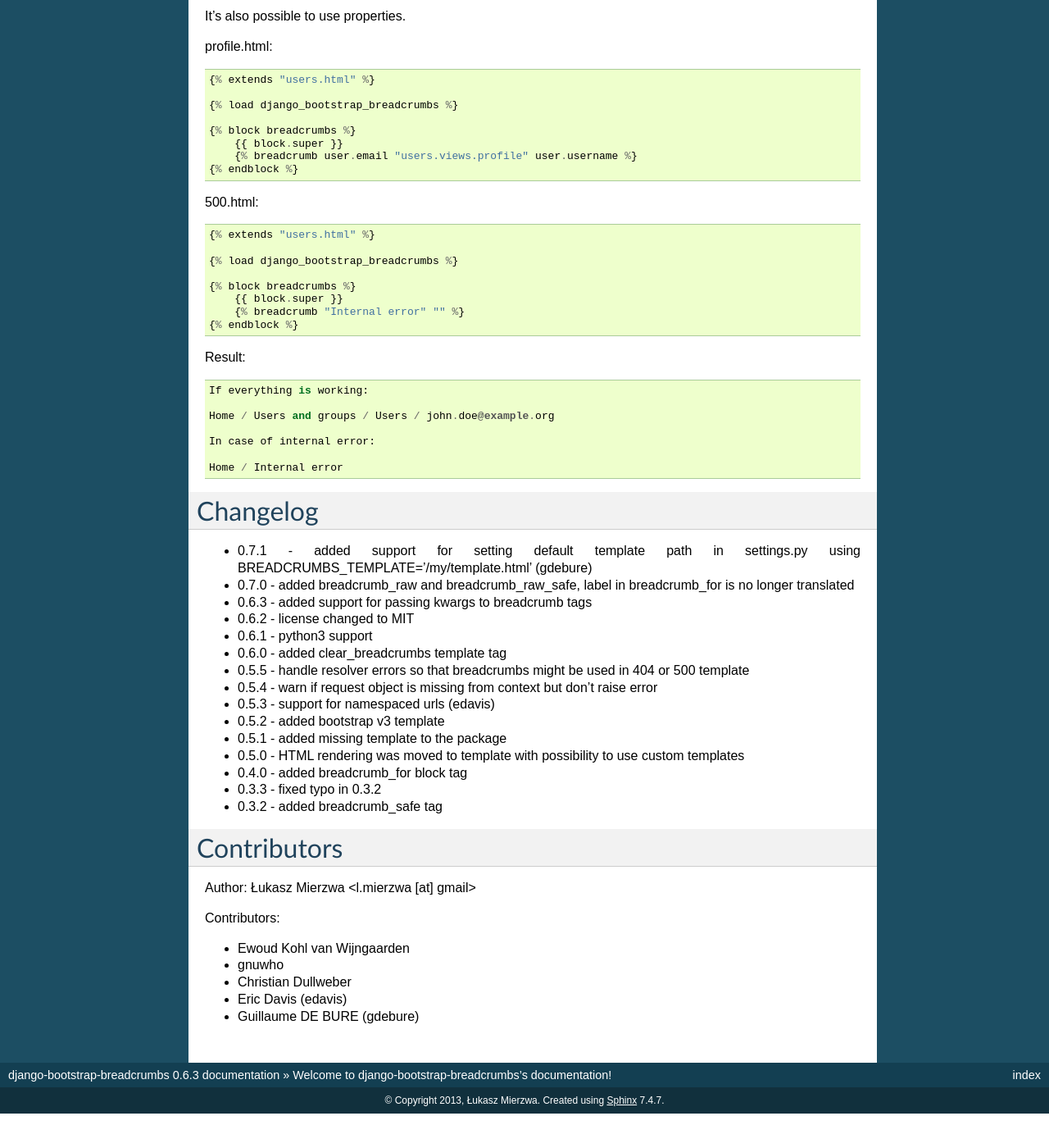
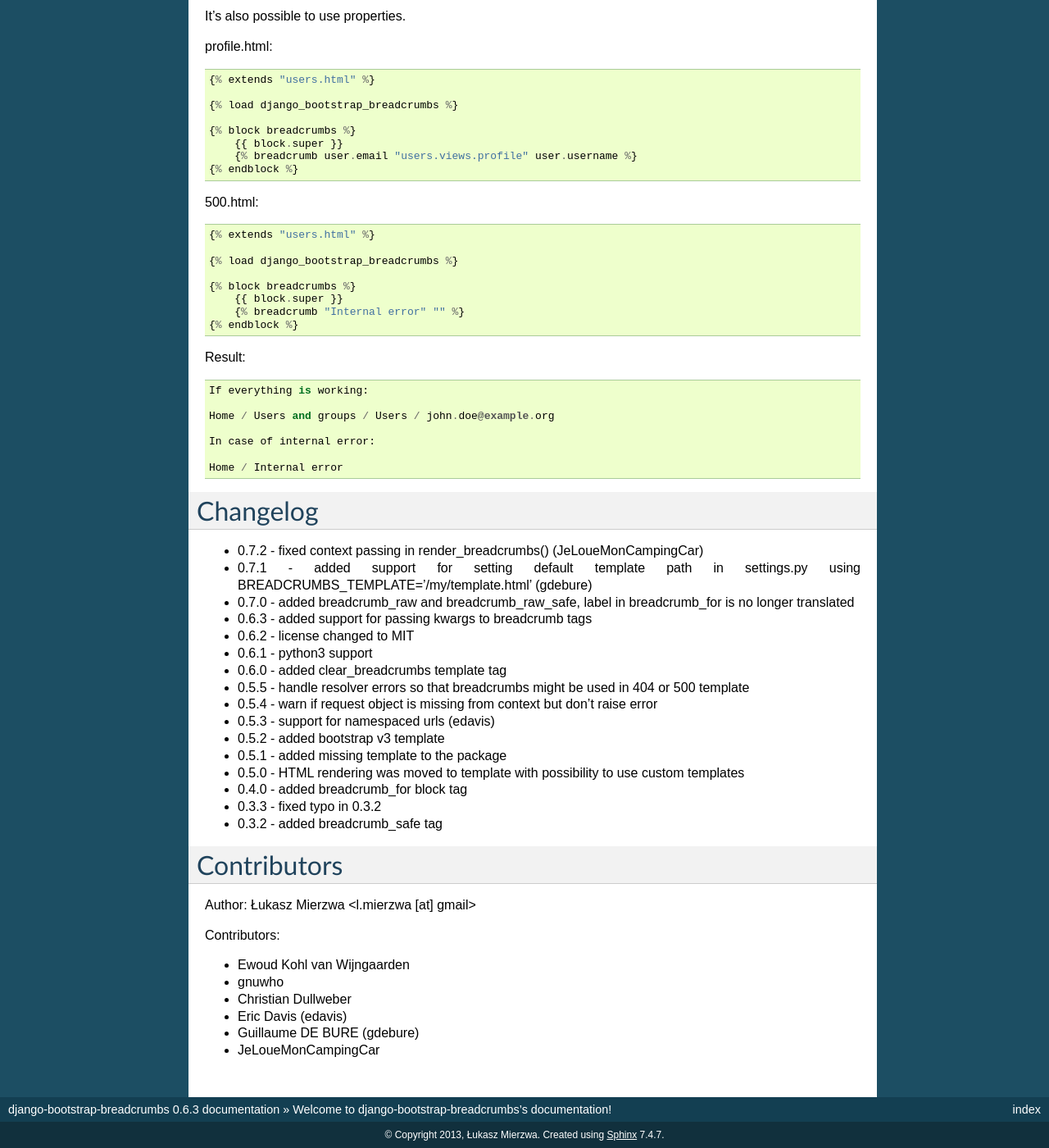
Before and after one commit to prymitive/bootstrap-breadcrumbs, a Sphinx documentation site: the page built from docs/index.rst, in a window 1280 px wide and 1400 px high, scrolled down 4519 px. Shown: the whole window at 82% size. Built offline with Sphinx 7.4.7, drawn with Linux system fonts in a browser that asks for light colours; before the commit the page ends 5877 px from its top, so only the background shows below that.

Commit message:
0.7.2 release

```diff
--- a/docs/index.rst
+++ b/docs/index.rst
@@ -274,6 +274,7 @@ Result::
 Changelog
 =========
 
+* 0.7.2 - fixed context passing in render_breadcrumbs() (JeLoueMonCampingCar)
 * 0.7.1 - added support for setting default template path in settings.py using BREADCRUMBS_TEMPLATE='/my/template.html' (gdebure)
 * 0.7.0 - added breadcrumb_raw and breadcrumb_raw_safe, label in breadcrumb_for is no longer translated
 * 0.6.3 - added support for passing kwargs to breadcrumb tags
@@ -302,3 +303,4 @@ Contributors:
 * Christian Dullweber
 * Eric Davis (edavis)
 * Guillaume DE BURE (gdebure)
+* JeLoueMonCampingCar
--- a/setup.py
+++ b/setup.py
@@ -13,7 +13,7 @@ from setuptools import setup, find_packages
 
 setup(
     name='django_bootstrap_breadcrumbs',
-    version='0.7.1',
+    version='0.7.2',
     url='http://prymitive.github.com/bootstrap-breadcrumbs',
     license='MIT',
     description='Django breadcrumbs using Bootstrap V2 or V3',
```
